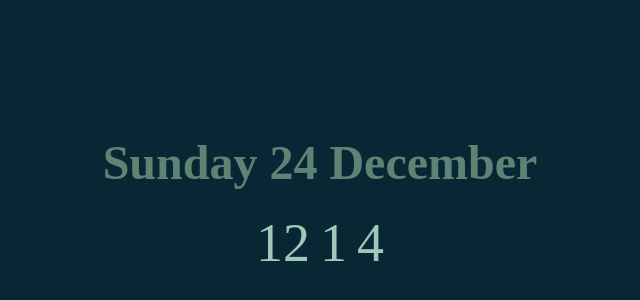
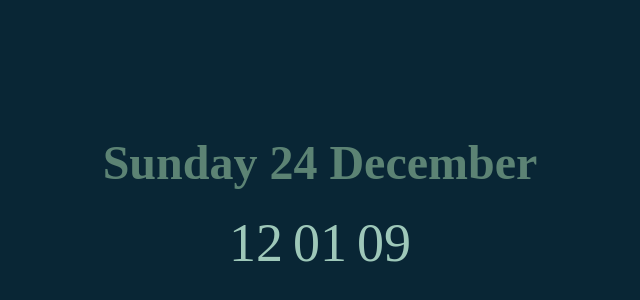
Before and after one commit to MaryamMovsumova/Lab-task, a plain HTML site: page Lab-14/main.html in a window 1280 px wide. Shown: the part 200-500 px from the top of the page, without its empty margins (320-960 px from the left). Drawn offline with Linux system fonts and the light colour scheme.

Commit message:
added full task

```diff
--- a/Lab-14/main.js
+++ b/Lab-14/main.js
@@ -1,16 +1,69 @@
 "use strict"
-
+//Stated first task//
 const time = document.querySelector(".digital_clock_time");
 const minute = document.querySelector(".digital_clock_minute");
 const second = document.querySelector(".digital_clock_second");
 
 
+setInterval( function showTime() {
 
+    let date = new Date();
+    let times=date.getHours();
+    let minutes=date.getMinutes();
+    let seconds=date.getSeconds();
+    if(times< 10){
+    times = `0${times}`;
+}
+    if(minutes< 10) {
+    minutes = `0${minutes}`;
+}
+    if(seconds< 10) {
+    seconds = `0${seconds}`;
+}
 
-function showTime() {
-    let date = new Date();
-    time.innerText = date.getHours();
-    minute.innerText  = date.getMinutes();
-    second.innerText  = date.getSeconds();
-};
-showTime()
+time.innerText = times;
+minute.innerText = minutes;
+second.innerText = seconds;
+}, 1000)
+
+//Stated second task//
+
+// const gameInput = document.querySelector(".game_input");
+// const gameBtn = document.querySelector(".game_btn");
+// const guessInfo = document.querySelector(".guess_info");
+// const guess = document.querySelector(".guess");
+// const guessNumber = document.querySelector(".guess_number");
+
+// let result = Math.round(Math.random() * 100) + 1;
+// let secretNumber = 0;
+// let enterNumber = [];
+// gameBtn.addEventListener("click", () => {
+
+//     let userNumber = gameInput.value;
+
+//     if (userNumber > 100 || userNumber < 0) {
+//         alert("Please enter a number between 1 and 100")
+//     }
+//     else {
+//         secretNumber++;
+//         enterNumber.push(userNumber);
+
+//         if (userNumber > result) {
+//             guessInfo.innerText = "You need to guess a lower number";
+//             guess.innerText = `No.Of guesses ${secretNumber}`;
+//             guessNumber.innerText = `Guessed numbers are ${enterNumber}`
+//         }
+//         else if (userNumber < result) {
+//             guessInfo.innerText = "You need to guess a higher number";
+//             guess.innerText = `No.Of guesses ${secretNumber}`;
+//             guessNumber.innerText = `Guessed numbers are ${enterNumber}`;
+//         }
+//         else if (userNumber = result) {
+//             guessInfo.innerText = "Congratulation you Win";
+//             guess.innerText = `You guessed it in ${secretNumber}`;
+//             guessNumber.innerText = `The number was ${userNumber}`;
+//             gameBtn.disabled = true;
+//         }
+//     }
+
+// });
```
Also changed, not shown: Lab-14/main.html (+16 -0 lines), Lab-14/style.scss (+62 -1 lines).
